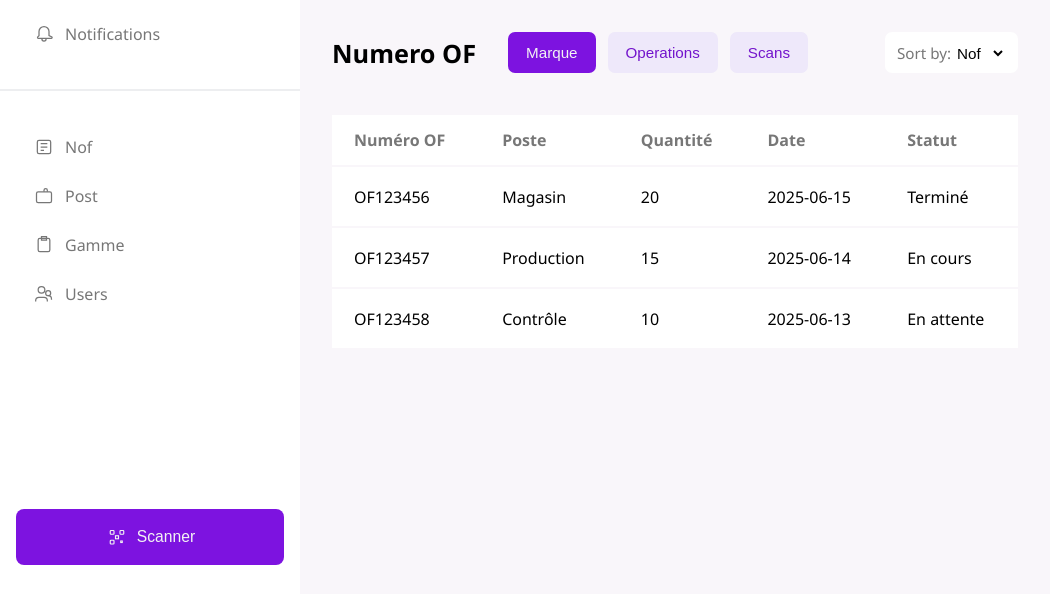
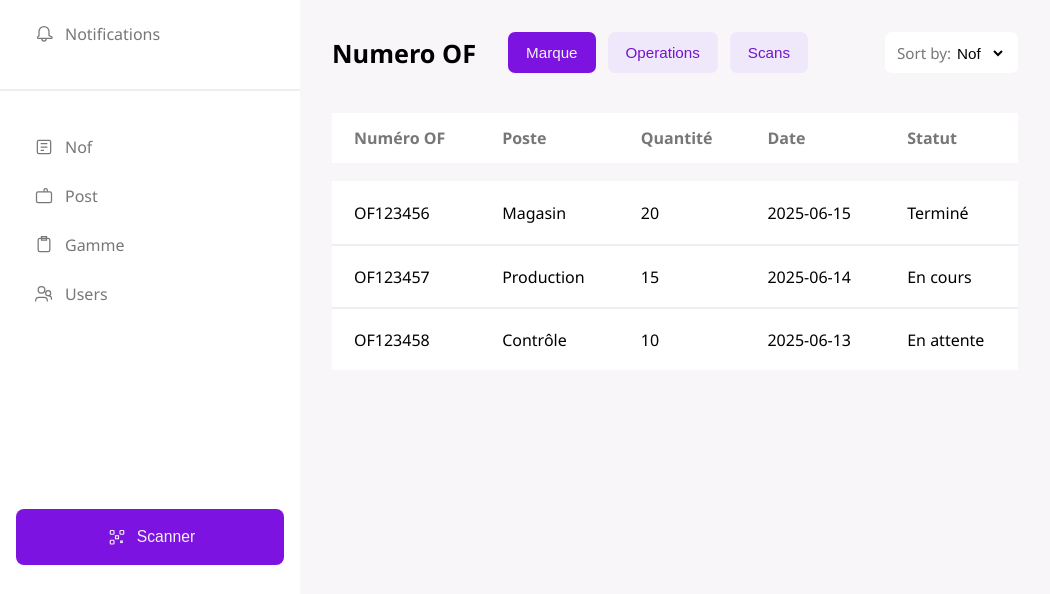
Before and after one commit to Lakouam/ProductTracking, an Electron app: page src/code/html/page.html in a window 1050 px wide. Shown: the part 96-690 px from the top of the page. Drawn offline with Linux system fonts and the light colour scheme.

Commit message:
Modify the distance between the head and the first row, the distance between rows, and the height of rows

```diff
--- a/src/code/css/design.css
+++ b/src/code/css/design.css
@@ -5,7 +5,7 @@
     --height-scannerbtn: 56px;
     --height-subtoolbar_btn-subtoolbar_sort: 41px;
     --height-table_head: 50px;
-    --height-table_row: 59px;
+    --height-table_row: 63px;
 
     /* Background colors */
     --background-body-postselect-menuitemhover-userbtn: #f9f6fa;
@@ -13,6 +13,7 @@
     --background-button-logoname-buttonnoactivetext-buttonnoactivehover: #7d13e0;
     --background-buttonhover: #9019ff;
     --background-buttonnoactive: #f2e4f7;
+    --background-sidbar_border-table_distance: #edeef0;
 
 
     /* colors */
@@ -59,7 +60,7 @@ body {
 }
 .sidebar-section + .sidebar-section {
     background: var(--background-sidebar-table-filter-sort-head);
-    border-top: 2px solid #edeef0;
+    border-top: 2px solid var(--background-sidbar_border-table_distance);
 }
 
 
@@ -370,13 +371,19 @@ body {
 .main-table {
     width: 100%;
     border-collapse: separate;
-    border-spacing: 0 2px; /* 2px vertical space between rows */
+    border-spacing: 0 0; /* 2px vertical space between rows */
     background: transparent;
 }
 
 .main-table thead tr {
     background: var(--background-sidebar-table-filter-sort-head);
     height: var(--height-table_head);
+}
+
+.main-table thead::after {
+    content: "";
+    display: table-row;
+    height: 18px;
 }
 
 .main-table th {
@@ -394,6 +401,12 @@ body {
     height: var(--height-table_row);
 }
 
+
+/* Add background color between rows */
+.main-table tbody tr + tr td {
+    border-top: 2px solid var(--background-sidbar_border-table_distance);
+}
+
 .main-table td {
     color: var(--color-black);
     font-size: 1em;
```
